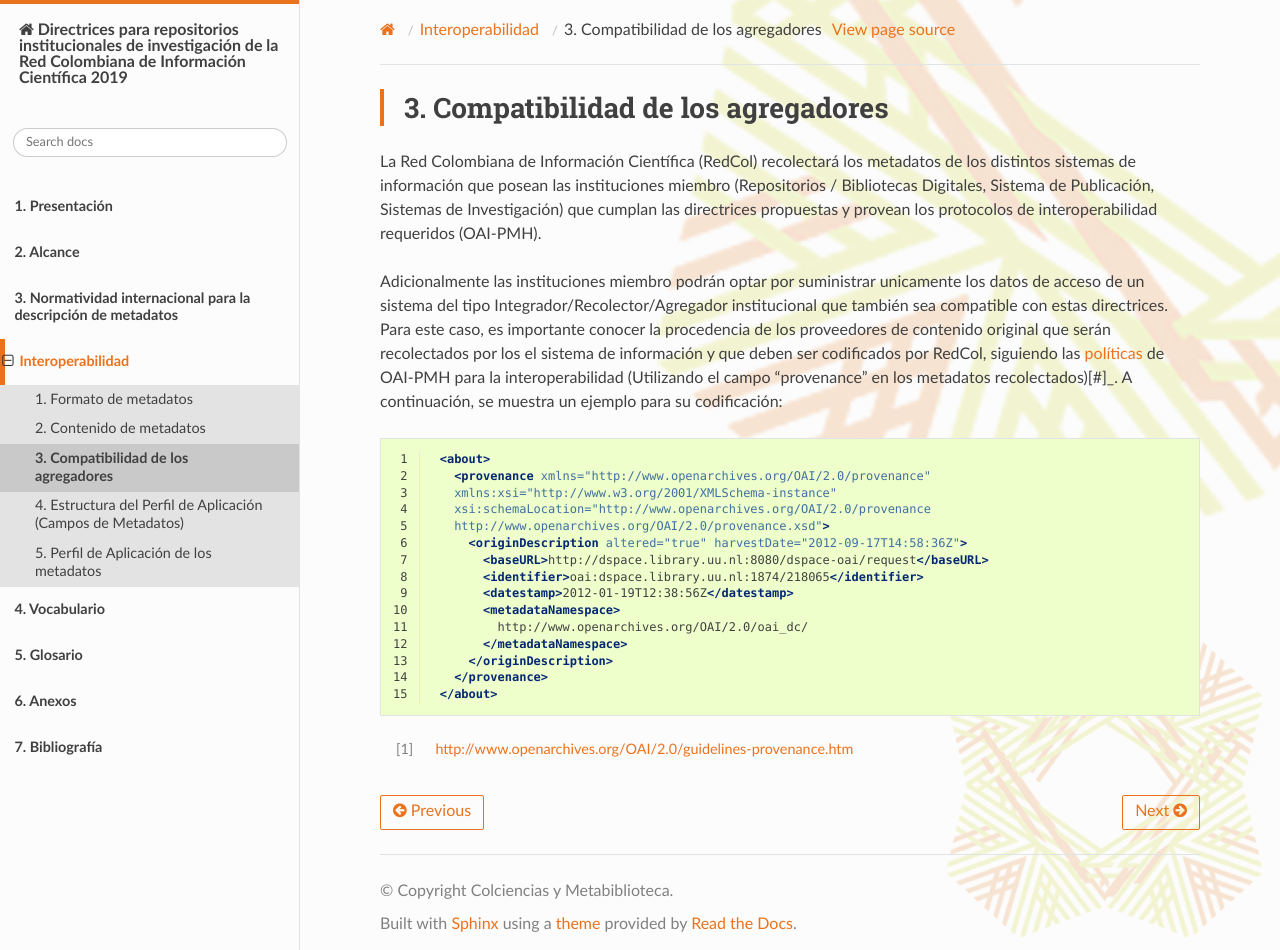
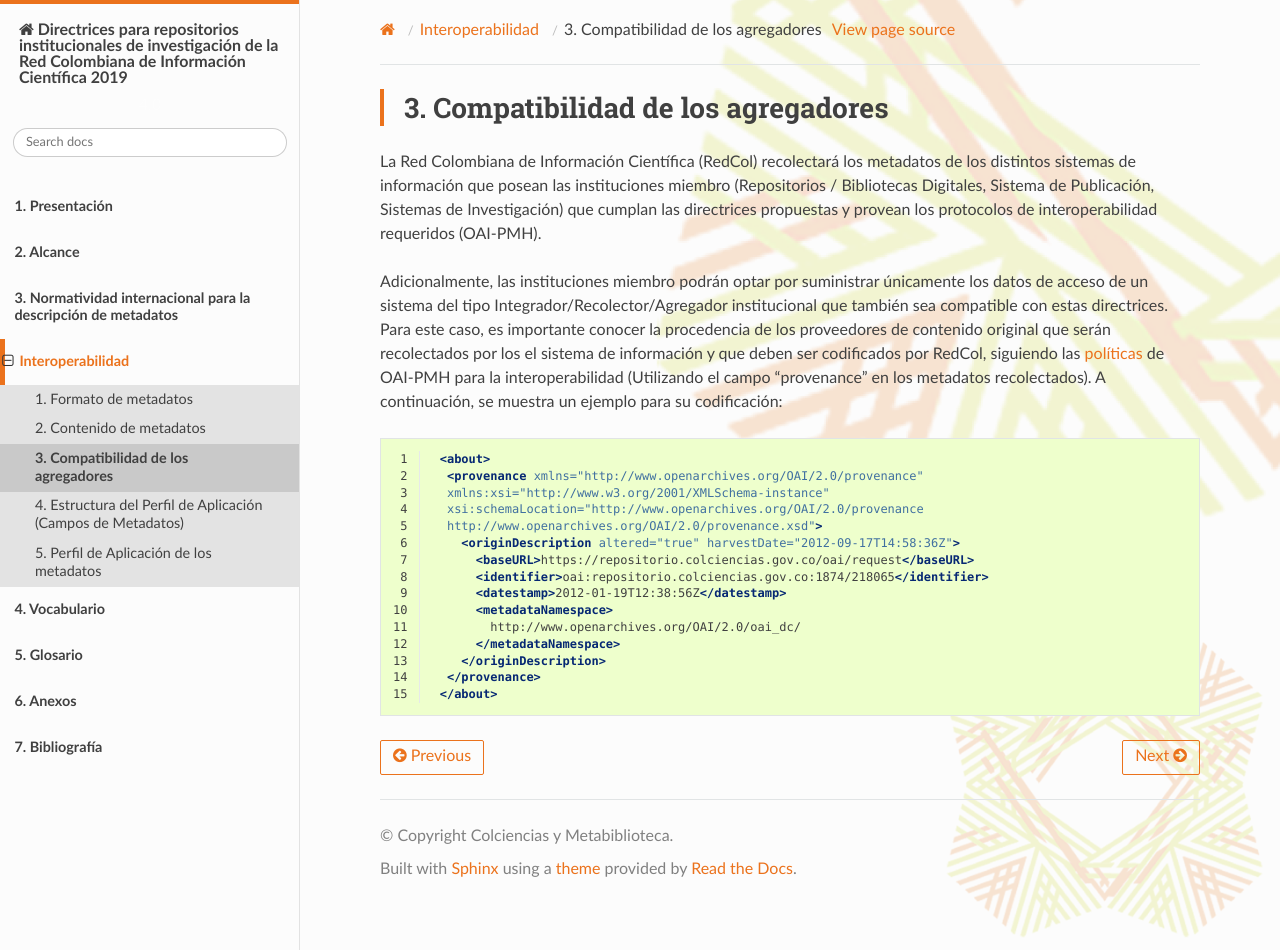
Before and after one commit to rcic/openaire4, a Sphinx documentation site: the page built from docs/compAgre.rst, in a window 1280 px wide and 950 px high. Built offline with Sphinx 7.4.7 and the Read the Docs theme 2.0.0, drawn with Linux system fonts in a browser that asks for light colours.

Commit message:
correciones

```diff
--- a/docs/compAgre.rst
+++ b/docs/compAgre.rst
@@ -5,25 +5,23 @@ Compatibilidad de los agregadores
 
 La Red Colombiana de Información Científica (RedCol) recolectará los metadatos de los distintos sistemas de información que posean las instituciones miembro (Repositorios / Bibliotecas Digitales, Sistema de Publicación, Sistemas de Investigación) que cumplan las directrices propuestas y provean los protocolos de interoperabilidad requeridos (OAI-PMH).
 
-Adicionalmente las instituciones miembro podrán optar por suministrar unicamente los datos de acceso de un sistema del tipo Integrador/Recolector/Agregador institucional que también sea compatible con estas directrices. Para este caso, es importante conocer la procedencia de los proveedores de contenido original que serán recolectados por los el sistema de información y que deben ser codificados por RedCol, siguiendo las `políticas <http://www.openarchives.org/OAI/2.0/guidelines-provenance.htm>`_ de OAI-PMH para la interoperabilidad (Utilizando el campo “provenance” en los metadatos recolectados)[#]_. A continuación, se muestra un ejemplo para su codificación:
+Adicionalmente, las instituciones miembro podrán optar por suministrar únicamente los datos de acceso de un sistema del tipo Integrador/Recolector/Agregador institucional que también sea compatible con estas directrices. Para este caso, es importante conocer la procedencia de los proveedores de contenido original que serán recolectados por los el sistema de información y que deben ser codificados por RedCol, siguiendo las `políticas <http://www.openarchives.org/OAI/2.0/guidelines-provenance.htm>`_ de OAI-PMH para la interoperabilidad (Utilizando el campo “provenance” en los metadatos recolectados). A continuación, se muestra un ejemplo para su codificación:
 
 .. code-block:: xml
    :linenos:
 
     <about>
-      <provenance xmlns="http://www.openarchives.org/OAI/2.0/provenance"
-      xmlns:xsi="http://www.w3.org/2001/XMLSchema-instance"
-      xsi:schemaLocation="http://www.openarchives.org/OAI/2.0/provenance
-      http://www.openarchives.org/OAI/2.0/provenance.xsd">
-        <originDescription altered="true" harvestDate="2012-09-17T14:58:36Z">
-          <baseURL>http://dspace.library.uu.nl:8080/dspace-oai/request</baseURL>
-          <identifier>oai:dspace.library.uu.nl:1874/218065</identifier>
-          <datestamp>2012-01-19T12:38:56Z</datestamp>
-          <metadataNamespace>
-            http://www.openarchives.org/OAI/2.0/oai_dc/
-          </metadataNamespace>
-        </originDescription>
-      </provenance>
+     <provenance xmlns="http://www.openarchives.org/OAI/2.0/provenance"
+     xmlns:xsi="http://www.w3.org/2001/XMLSchema-instance"
+     xsi:schemaLocation="http://www.openarchives.org/OAI/2.0/provenance
+     http://www.openarchives.org/OAI/2.0/provenance.xsd">
+       <originDescription altered="true" harvestDate="2012-09-17T14:58:36Z">
+         <baseURL>https://repositorio.colciencias.gov.co/oai/request</baseURL>
+         <identifier>oai:repositorio.colciencias.gov.co:1874/218065</identifier>
+         <datestamp>2012-01-19T12:38:56Z</datestamp>
+         <metadataNamespace>
+           http://www.openarchives.org/OAI/2.0/oai_dc/
+         </metadataNamespace>
+       </originDescription>
+     </provenance>
     </about>
-
-.. [#] http://www.openarchives.org/OAI/2.0/guidelines-provenance.htm
```
Also changed, not shown: docs/estructuraDoc.rst (+6 -6 lines).
